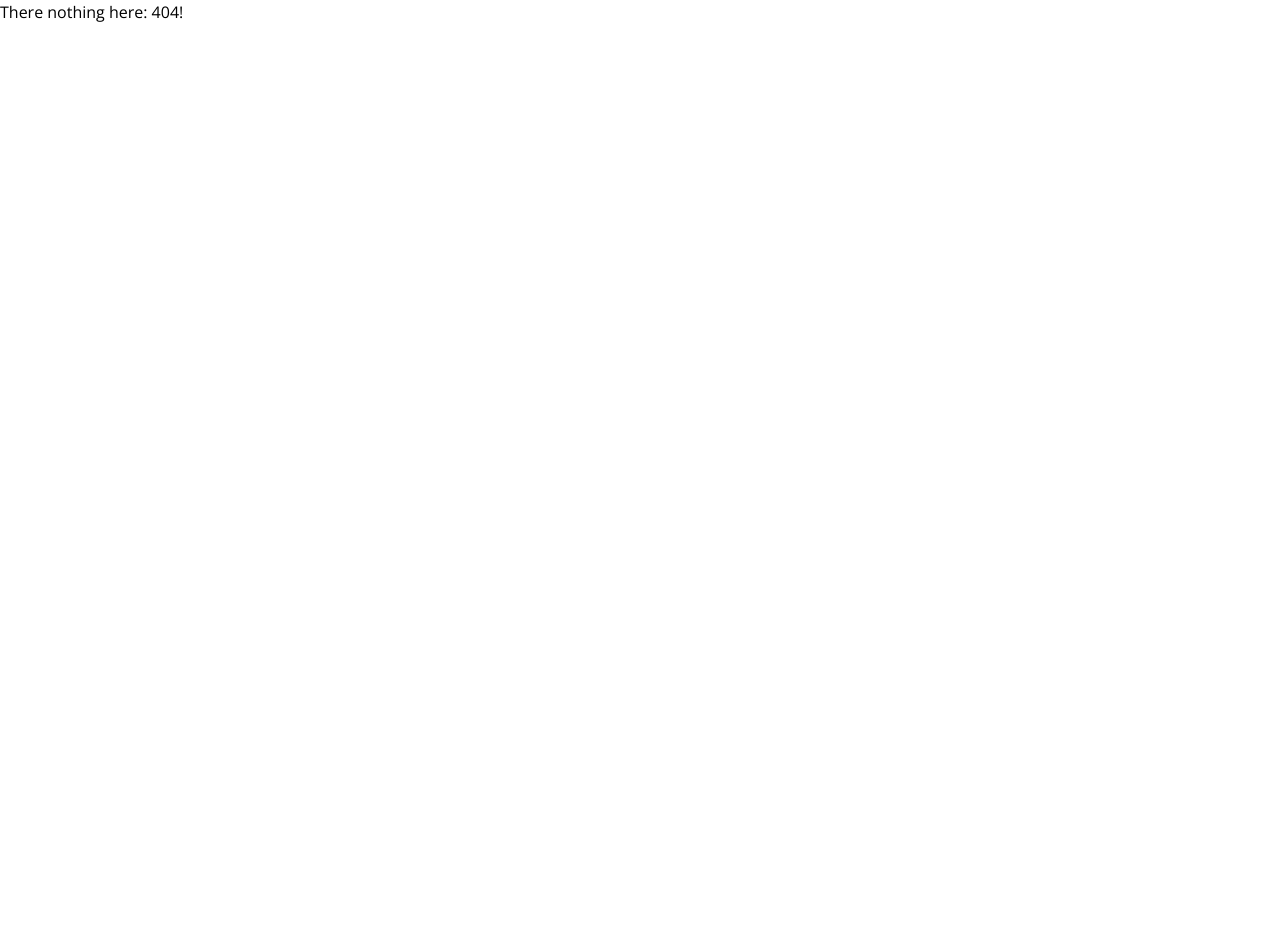
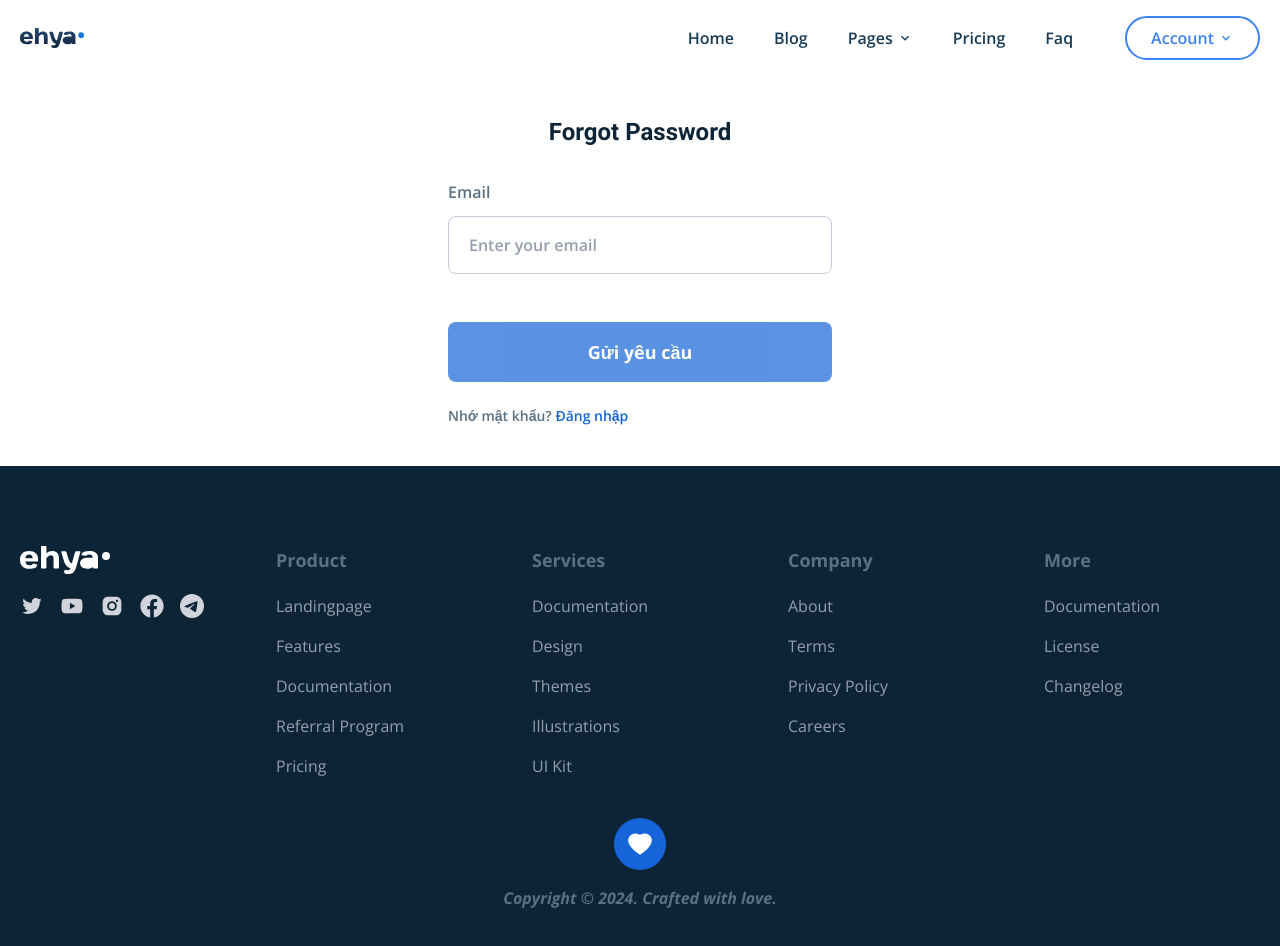
Before and after one commit to NHMHieuA1K57/blog, a React (Create React App) app in the folder mern-stack-blog-frontend/: page /forget-password in a window 1280 px wide. Before the commit this address had no page. Shown: the top 946 px of the page. Before the commit the page ends 800 px from the top, so only its background shows below. Built offline with nearby package versions, Linux system fonts and the light colour scheme; sample sign-in values are in the browser's storage.

Commit message:
forgot_password

```diff
--- a/mern-stack-blog-frontend/package.json
+++ b/mern-stack-blog-frontend/package.json
@@ -5,6 +5,8 @@
   "proxy": "http://localhost:5000",
   "dependencies": {
     "@material-tailwind/react": "^2.1.10",
+    "@radix-ui/react-icons": "^1.3.0",
+    "@radix-ui/react-slot": "^1.1.0",
     "@reduxjs/toolkit": "^1.9.3",
     "@tanstack/react-query": "^4.28.0",
     "@testing-library/jest-dom": "^5.14.1",
@@ -21,6 +23,8 @@
     "@tiptap/starter-kit": "^2.0.3",
     "@uidotdev/usehooks": "^2.0.1",
     "axios": "^1.3.4",
+    "class-variance-authority": "^0.7.0",
+    "clsx": "^2.1.1",
     "html-react-parser": "^3.0.15",
     "lowlight": "^2.9.0",
     "react": "^18.2.0",
@@ -33,6 +37,7 @@
     "react-router-dom": "^6.8.1",
     "react-scripts": "5.0.1",
     "react-select": "^5.8.0",
+    "tailwindcss-animate": "^1.0.7",
     "web-vitals": "^2.1.0"
   },
   "scripts": {
--- a/mern-stack-blog-frontend/src/constants/pageUrls.jsx
+++ b/mern-stack-blog-frontend/src/constants/pageUrls.jsx
@@ -3,6 +3,7 @@ export const pageUrls = {
   BLOG: "/blog",
   LOGIN: "/login",
   REGISTER: "/register",
+  FORGOT_PASSWORD: "/forget-password",
   PROFILE: "/profile",
   ADD_NEW_BLOG: "/addNewBlog",
   ABOUT: "/about",
--- /dev/null
+++ b/mern-stack-blog-frontend/src/pages/forgotPassword/ForgotPassword.jsx
@@ -0,0 +1,108 @@
+import React, { useState } from "react";
+import { useForm } from "react-hook-form";
+import { Link } from "react-router-dom";
+import { useMutation } from "@tanstack/react-query";
+import toast from "react-hot-toast";
+
+import MainLayout from "../../components/MainLayout";
+
+const ForgotPassword = () => {
+  const [isLoading, setIsLoading] = useState(false);
+
+  const { mutate } = useMutation({
+    mutationFn: ({ email }) => {
+      return fetch("http://localhost:9999/account/forgotPassword", {
+        method: "POST",
+        headers: {
+          "Content-Type": "application/json",
+        },
+        body: JSON.stringify({ email }),
+      }).then((res) => res.json());
+    },
+    onSuccess: (data) => {
+      toast.success("Mật khẩu mới đã được gửi đến email của bạn.");
+    },
+    onError: (error) => {
+      toast.error("Có lỗi xảy ra. Vui lòng thử lại sau.");
+      console.error(error);
+    },
+  });
+
+  const {
+    register,
+    handleSubmit,
+    formState: { errors, isValid },
+  } = useForm({
+    defaultValues: {
+      email: "",
+    },
+    mode: "onChange",
+  });
+
+  const submitHandler = (data) => {
+    setIsLoading(true);
+    mutate({ email: data.email });
+    setIsLoading(false);
+  };
+
+  return (
+    <MainLayout>
+      <section className="container mx-auto px-5 py-10">
+        <div className="w-full max-w-sm mx-auto">
+          <h1 className="font-roboto text-2xl font-bold text-center text-dark-hard mb-8">
+            Forgot Password
+          </h1>
+          <form onSubmit={handleSubmit(submitHandler)}>
+            <div className="flex flex-col mb-6 w-full">
+              <label
+                htmlFor="email"
+                className="text-[#5a7184] font-semibold block"
+              >
+                Email
+              </label>
+              <input
+                type="email"
+                id="email"
+                {...register("email", {
+                  pattern: {
+                    value:
+                      /^(([^<>()[\]\\.,;:\s@"]+(\.[^<>()[\]\\.,;:\s@"]+)*)|(".+"))@((\[[0-9]{1,3}\.[0-9]{1,3}\.[0-9]{1,3}\.[0-9]{1,3}])|(([a-zA-Z\-0-9]+\.)+[a-zA-Z]{2,}))$/,
+                    message: "Enter a valid email",
+                  },
+                  required: {
+                    value: true,
+                    message: "Email is required",
+                  },
+                })}
+                placeholder="Enter your email"
+                className={`placeholder:text-[#959ead] text-dark-hard mt-3 rounded-lg px-5 py-4 font-semibold block outline-none border ${
+                  errors.email ? "border-red-500" : "border-[#c3cad9]"
+                }`}
+              />
+              {errors.email?.message && (
+                <p className="text-red-500 text-xs mt-1">
+                  {errors.email?.message}
+                </p>
+              )}
+            </div>
+            <button
+              type="submit"
+              disabled={!isValid || isLoading}
+              className="bg-primary text-white font-bold text-lg py-4 px-8 w-full rounded-lg my-6 disabled:opacity-70 disabled:cursor-not-allowed"
+            >
+              {isLoading ? "Đang gửi..." : "Gửi yêu cầu"}
+            </button>
+            <p className="text-sm font-semibold text-[#5a7184]">
+              Nhớ mật khẩu?{" "}
+              <Link to="/login" className="text-primary">
+                Đăng nhập
+              </Link>
+            </p>
+          </form>
+        </div>
+      </section>
+    </MainLayout>
+  );
+};
+
+export default ForgotPassword;
--- a/mern-stack-blog-frontend/src/routes/index.jsx
+++ b/mern-stack-blog-frontend/src/routes/index.jsx
@@ -12,7 +12,7 @@ import HomePage from "../pages/home/HomePage";
 import LoginPage from "../pages/login/LoginPage";
 import ProfilePage from "../pages/profile/ProfilePage";
 import RegisterPage from "../pages/register/RegisterPage";
-
+import ForgotPassword from "../pages/forgotPassword/ForgotPassword";
 const routes = [
   {
     path: pageUrls.ADMIN,
@@ -65,6 +65,9 @@ const routes = [
     path: pageUrls.REGISTER,
     component: RegisterPage,
   },
+  { path: pageUrls.FORGOT_PASSWORD,
+     component:  ForgotPassword
+  },
   {
     path: pageUrls.NOT_FOUND,
     component: AccessDenied,
```
Also changed, not shown: 2 other files (tests, documents, lock files or other folders).
